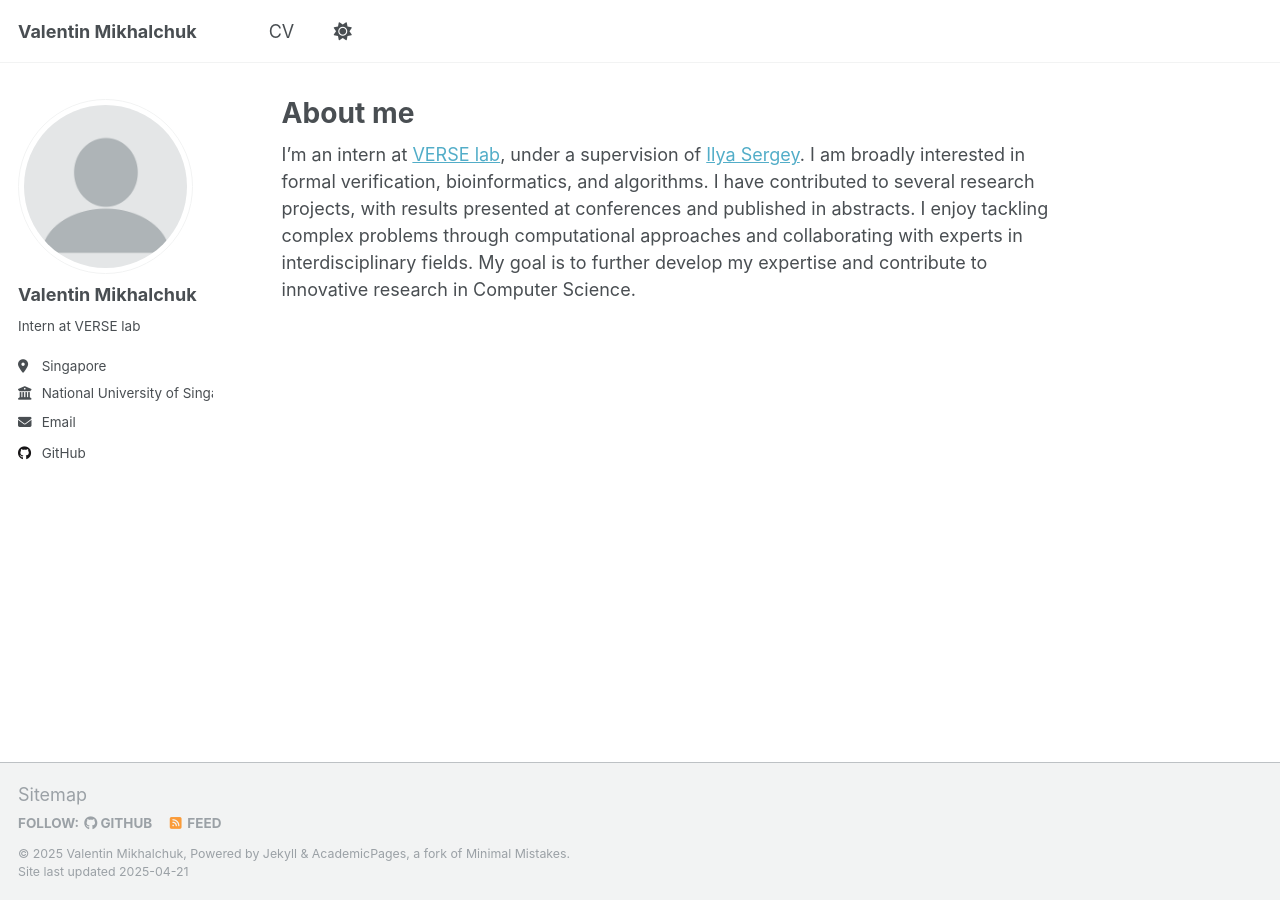
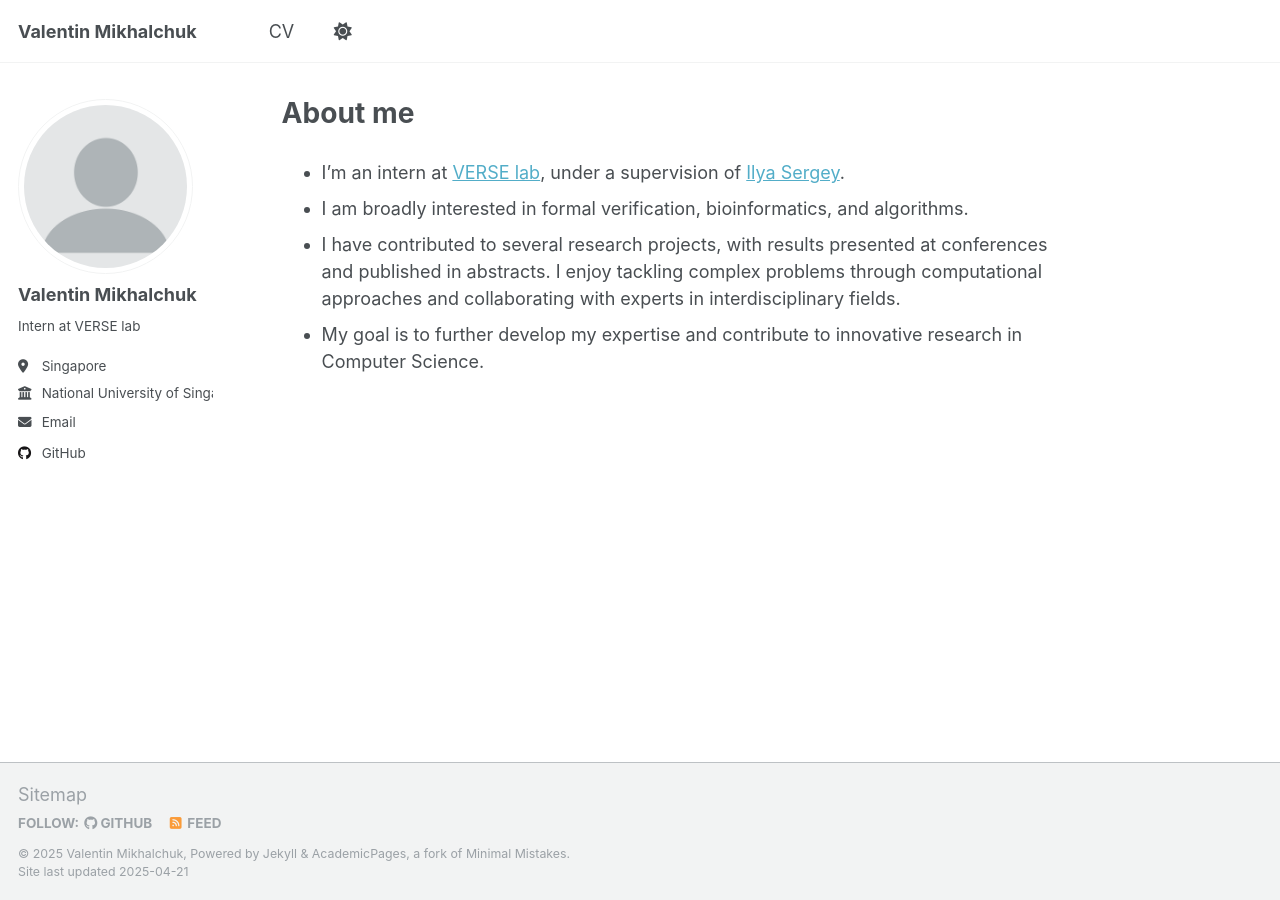
Before and after one commit to ValyMihalchuk/ValyMihalchuk.github.io, a Jekyll site: the page built from _pages/about.md, in a window 1280 px wide. Built offline with Jekyll 4.4.1, drawn with Linux system fonts in a browser that asks for light colours.

```diff
--- a/_pages/about.md
+++ b/_pages/about.md
@@ -7,8 +7,8 @@ redirect_from:
   - /about.html
 ---
 
-I'm an intern at [VERSE lab](https://verse-lab.github.io/), under a supervision of [Ilya Sergey](https://ilyasergey.net/).
-I am broadly interested in formal verification, bioinformatics, and algorithms.
-I have contributed to several research projects, with results presented at conferences and published in abstracts. I enjoy tackling complex
++ I'm an intern at [VERSE lab](https://verse-lab.github.io/), under a supervision of [Ilya Sergey](https://ilyasergey.net/).
++ I am broadly interested in formal verification, bioinformatics, and algorithms.
++ I have contributed to several research projects, with results presented at conferences and published in abstracts. I enjoy tackling complex
 problems through computational approaches and collaborating with experts in interdisciplinary fields.
-My goal is to further develop my expertise and contribute to innovative research in Computer Science.
++ My goal is to further develop my expertise and contribute to innovative research in Computer Science.
```
